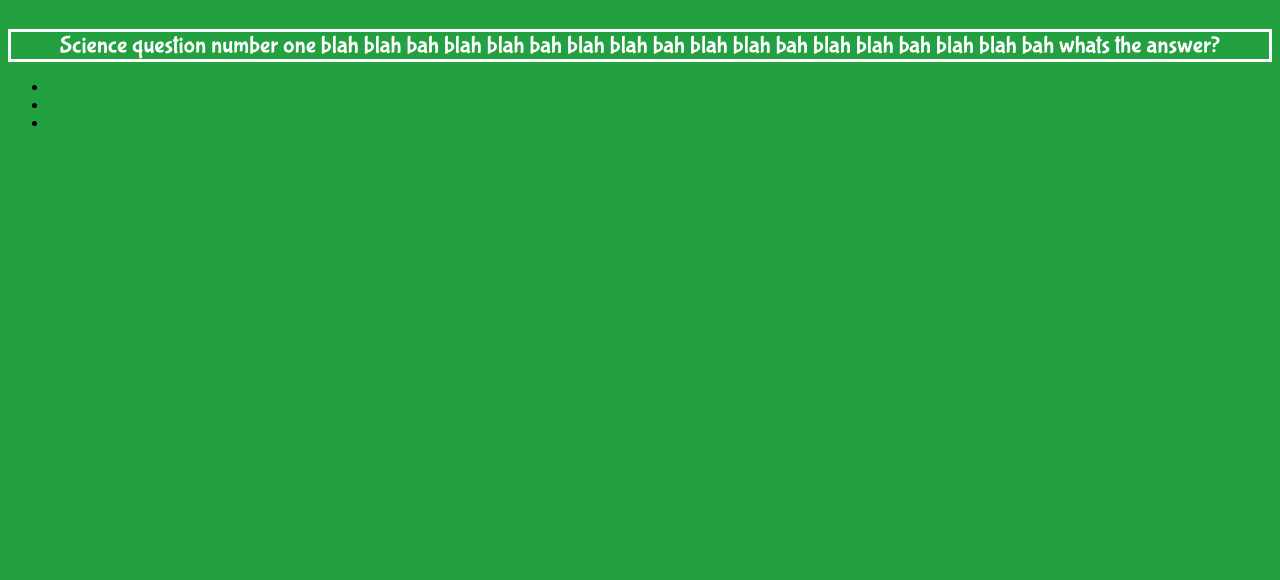
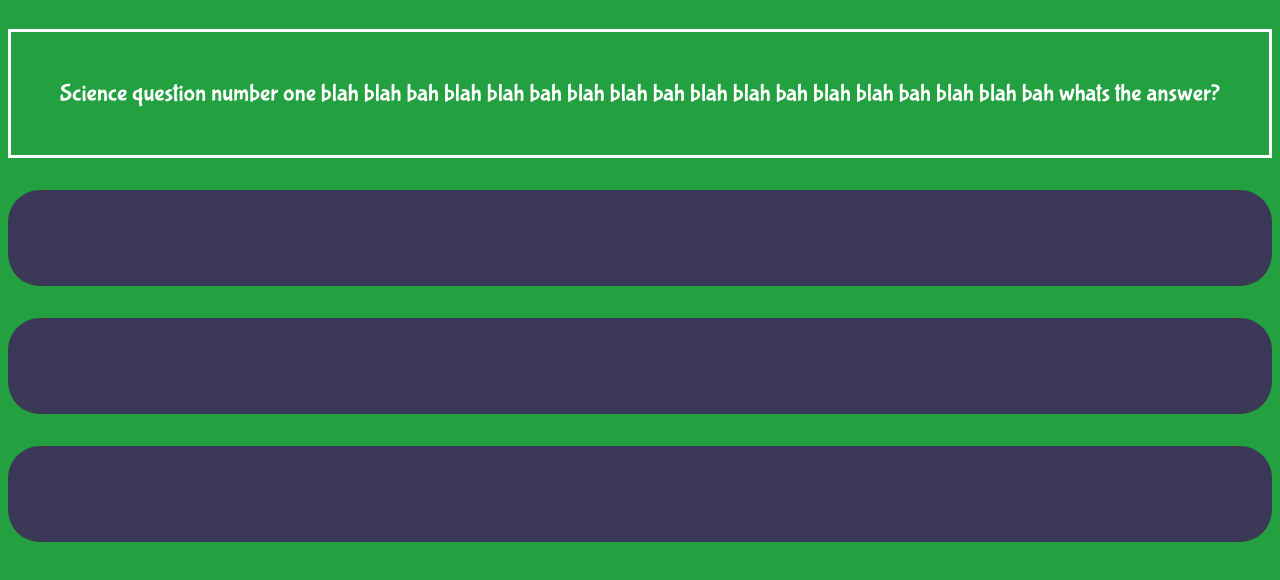
Before and after one commit to Aron-M/Quiz-Game, a plain HTML site: page quiz-page.html in a window 1280 px wide. Shown: the part 90-670 px from the top of the page. Drawn offline with Linux system fonts and the light colour scheme; a web font is replaced by a local one.

Commit message:
adding and positioning options  buttons

```diff
--- a/assets/css/quiz-style.css
+++ b/assets/css/quiz-style.css
@@ -23,6 +23,24 @@ body {
 
 }
 
-#button-list {
-    list-style: none;
+#question-content {
+    padding-top: 3rem;
+    padding-bottom: 3rem;
 }
+
+
+.button-options {
+ list-style: none;
+ border: none;
+ background-color: rgb(58, 56, 86);
+ box-sizing: border-box;
+ border-radius: 2rem;box-sizing: border-box;
+ height: 12vh;
+ padding-top: 2rem;
+ margin-top: 2rem;
+
+}
+
+.button-options:hover {
+    background-color: orange;
+}
--- a/quiz-page.html
+++ b/quiz-page.html
@@ -13,16 +13,14 @@
 
     <h1 id="question-1" class="question">QUESTION 1</h1>
 
-<div id="question-block">Science question number one blah blah bah blah blah bah blah blah
-        bah blah blah bah blah blah bah blah blah bah whats the answer?
+<div id="question-block"><span id="question-content">Science question number one blah blah bah blah blah bah blah blah
+        bah blah blah bah blah blah bah blah blah bah whats the answer?</span></div>
 </div>
 
 <div>
-    <ul id=" button-list">
         <li class="button-options" id="button-1"></li>
         <li class="button-options" id="button-2"></li>
         <li class="button-options" id="button-3"></li>
-    </ul>
 </div>
 
 </body>
```
